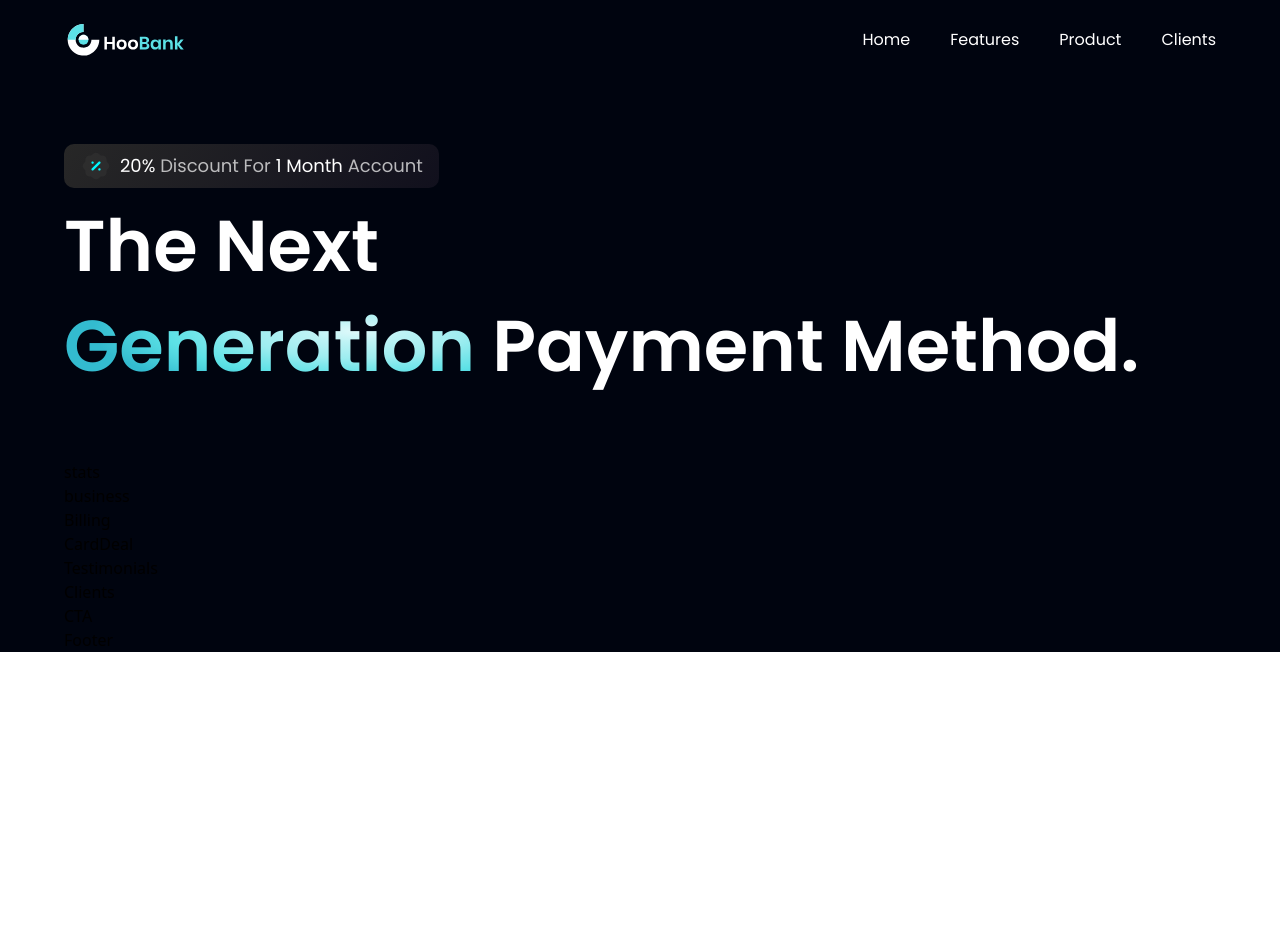
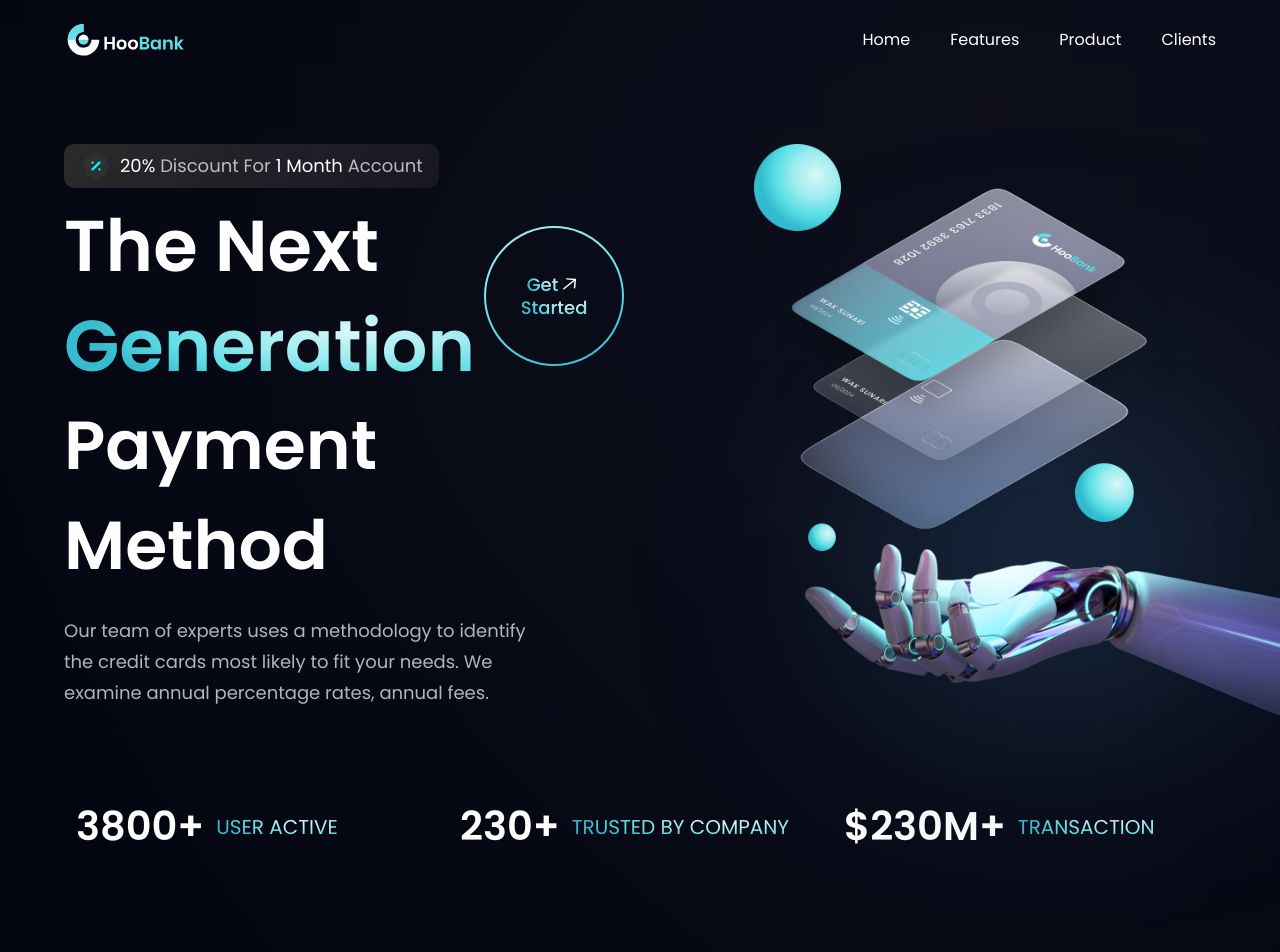
Before and after one commit to BHARATHKUMARREDDY2004/Morden-Bank-Web-App, a React (Vite) app: page / in a window 1280 px wide. Shown: the top 952 px of the page. Before the commit the page ends 800 px from the top, so only its background shows below. Built offline with nearby package versions, Linux system fonts and the light colour scheme.

Commit message:
adding complete hero and stats section

```diff
--- a/src/components/GetStarted.jsx
+++ b/src/components/GetStarted.jsx
@@ -1,9 +1,36 @@
-import React from 'react'
+import styles from "../style";
+import { arrowUp } from "../assets";
 
-const GetStarted = () => {
-  return (
-    <div>GetStarted</div>
-  )
-}
+const GetStarted = () => (
+  <div
+    className={`${styles.flexCenter} w-[140px] h-[140px]
+  rounded-full bg-blue-gradient p-[2px] cursor-pointer`}
+  >
+    <div
+      className={`${styles.flexCenter} flex-col bg-primary w-[100%]
+    h-[100%] rounded-full`}
+    >
+      <div className={`${styles.flexStart} flex-row`}>
+        <p
+          className="font-poppins font-medium text-[18px]
+            leading-[23px]"
+        >
+          <span className="text-gradient">Get</span>
+        </p>
+        <img
+          src={arrowUp}
+          alt="arrow-up"
+          className="w-[23px] h-[23px] object-contain"
+        />
+      </div>
+      <p
+        className="font-poppins font-medium text-[18px]
+            leading-[23px]"
+      >
+        <span className="text-gradient">Started</span>
+      </p>
+    </div>
+  </div>
+);
 
-export default GetStarted
+export default GetStarted;
--- a/src/components/Hero.jsx
+++ b/src/components/Hero.jsx
@@ -1,5 +1,6 @@
 import styles from "../style";
 import { discount, robot } from "../assets";
+import GetStarted from "./GetStarted";
 
 const Hero = () => {
   return (
@@ -25,9 +26,36 @@
             <span className="text-gradient">
             Generation
             </span> {" "}
-            Payment Method.
             </h1>
+
+            <div className="ss:flex hidden md:mr-4 mr-0">
+            <GetStarted />
+            </div>
         </div>
+
+        <h1 className="flex-1 font-poppins font-semibold ss:text-[68px]
+            text-[52px] text-white ss:leading-[100px] leading-[75px] w-full">
+            Payment Method
+            <p className={`${styles.paragraph} max-w-[470px] mt-5`}>
+            Our team of experts uses a methodology to identify the credit cards
+            most likely to fit your needs. We examine annual percentage rates,
+            annual fees.
+            </p>
+        </h1>
+      </div>
+      <div className={`flex-1 flex ${styles.flexCenter} md:my-0 my-10 relative`}>
+        <img src={robot} alt="billing"
+        className="w-[100%] h-[100%] relative z-[5]"
+        />
+        {/* gradient start */}
+        <div className="absolute z-[0] w-[40%] h-[35%] top-0 pink__gradient" />
+        <div className="absolute z-[1] w-[80%] h-[80%] rounded-full white__gradient bottom-40" />
+        <div className="absolute z-[0] w-[50%] h-[50%] right-20 bottom-20 blue__gradient" />
+        {/* gradient end */}
+      </div>
+
+      <div className={`ss:hidden ${styles.flexCenter}`}>
+        <GetStarted />
       </div>
     </section>
   );
--- a/src/components/Stats.jsx
+++ b/src/components/Stats.jsx
@@ -1,9 +1,24 @@
-import React from 'react'
+import { stats } from "../constants";
+import styles from "../style";
 
-const stats = () => {
+const Stats = () => {
   return (
-    <div>stats</div>
-  )
+    <section
+    className={`${styles.flexCenter} flex-row flex-wrap sm:mb-20 mb-6`}
+    >
+      {stats.map((stat)=>(
+        <div key={stat.id} className={`flex-1 flex justify-start items-center flex-row m-3`}>
+            <h4 className="font-poppins font-semibold xs:text-[40px] text-[30px]
+            xs:leading-[53px] leading-[43px] text-white">
+                {stat.value}
+            </h4>
+            <p className="font-poppins font-normal xs:text-[20px] text-[15px]
+            xs:leading-[26px] leading-[21px] text-gradient uppercase ml-3">{stat.title}</p>
+        </div>
+
+      ))}
+    </section>
+    )
 }
 
-export default stats
+export default Stats
--- a/src/components/index.js
+++ b/src/components/index.js
@@ -8,6 +8,7 @@
 import Footer from "./Footer";
 import Testimonials from "./Testimonials";
 import Hero from "./Hero";
+
 
 export {
   Navbar,
```
